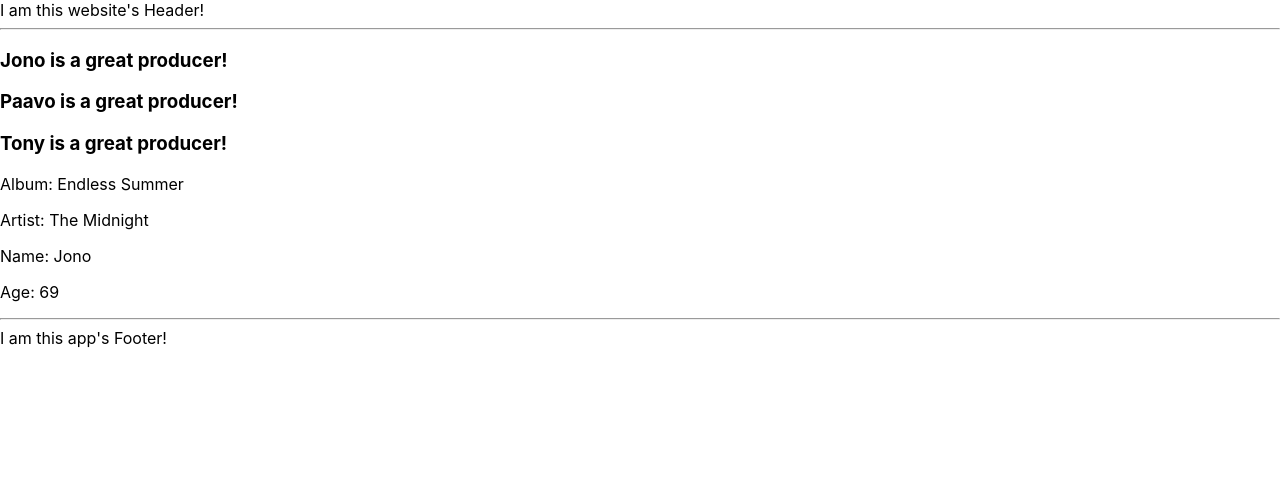
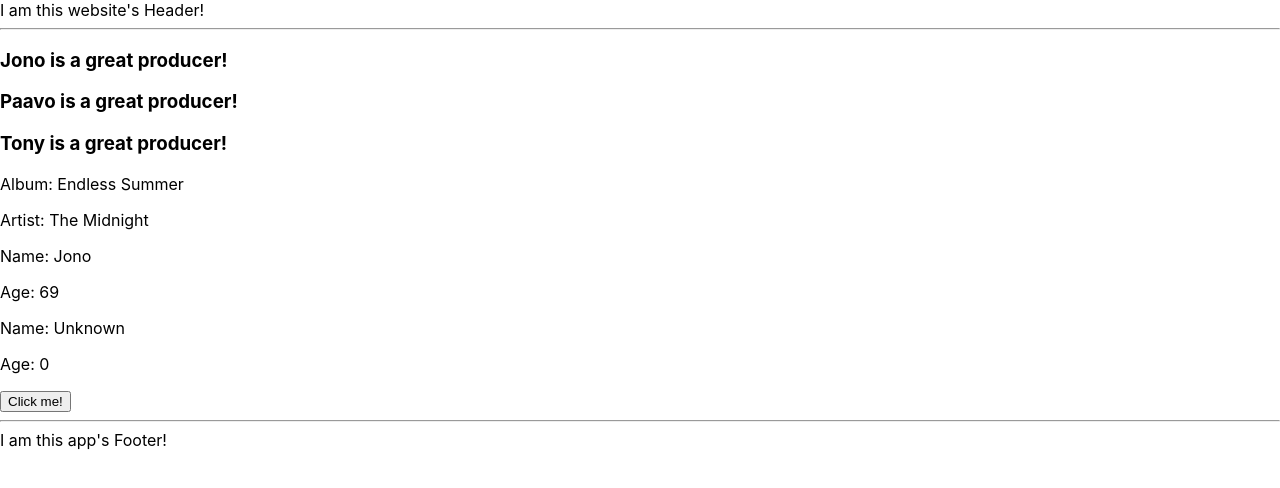
Before and after one commit to hhenriques1999/ReactSelfCrashLearning, a React (Create React App) app in the folder reactselfcrashlearning/: page / in a window 1280 px wide. Shown: the top 488 px of the page. Built offline with nearby package versions, Linux system fonts and the light colour scheme.

Commit message:
Props - Part 2
Parent and Child Communication
Default Prop Values

```diff
--- a/reactselfcrashlearning/src/App.js
+++ b/reactselfcrashlearning/src/App.js
@@ -1,6 +1,6 @@
 import './App.css';
 // import MyClassComponent from './MyClassComponent';
-import { useEffect, useState } from 'react';
+// import { useEffect, useState } from 'react';
 import MyFunctionalComponent from './MyFunctionalComponent';
 
 // const element = <h1>Trance Around The World, with Above & Beyond</h1>;
@@ -32,6 +32,18 @@
 //   </>
 // )
 
+function ParentAndChildCommunication() {
+  const sayHello = (name) => alert(`Hello, ${name}`);
+
+  return <ChildComponentCommunication greet={sayHello}/>
+}
+
+// This child component holds a bridge to the parent in such a way that when the local function here is called,
+// the parent will receive the value and will be able to use it as it may wish to.
+function ChildComponentCommunication({greet}) {
+  return <button onClick={() => greet('John')}>Click me!</button>
+}
+
 // This component is a parent component that has a child component with props being passed to it
 function ParentComponent() {
   return <ChildComponent name="Jono" age={69} />;
@@ -45,6 +57,12 @@
       <p>Age: {props.age}</p>
     </>
   );
+}
+
+// The code below sets default values for the properties of the ChildComponent
+ChildComponent.defaultProps = {
+  name: "Unknown",
+  age: 0,
 }
 
 // This component is a child component that destructures the data
@@ -105,6 +123,8 @@
       <MyFunctionalComponent name="Tony" />
       <PropDestructuring />
       <ParentComponent />
+      <ChildComponent/> {/* This is a child component being called in the raw form in order to understand default values */}
+      <ParentAndChildCommunication/>
       {/* <Counter /> */}
       {/* <UseEffectLearning/> */}
     </>
```
